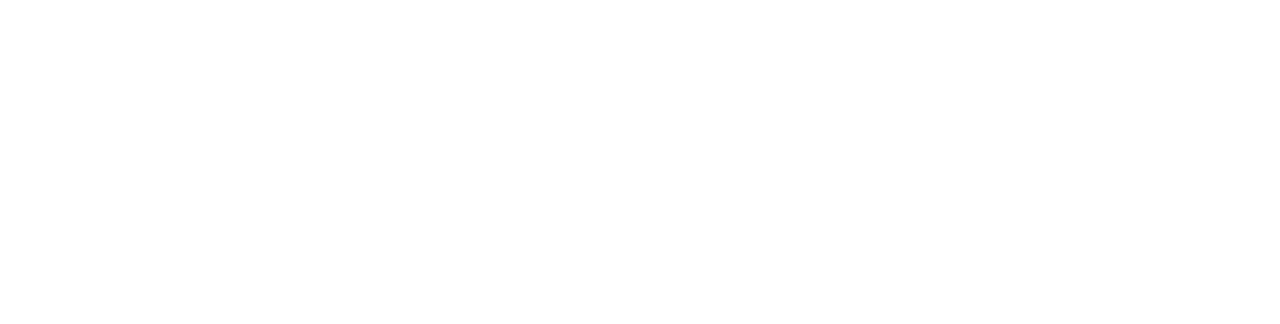
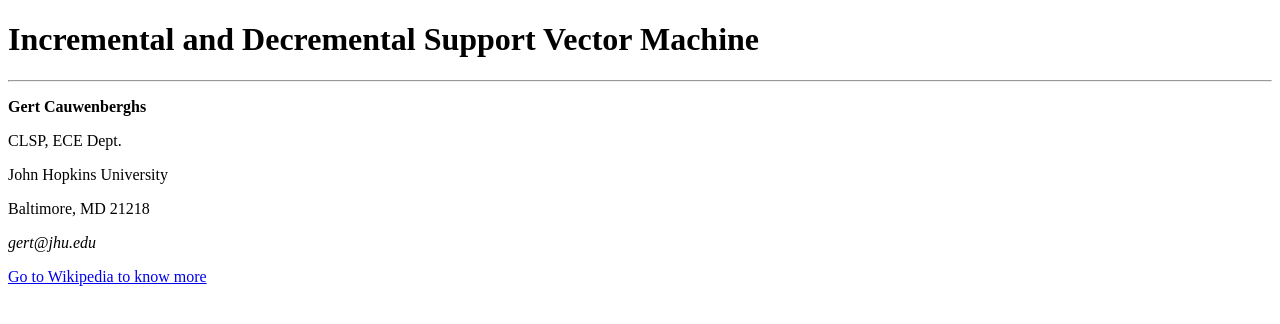
Before and after one commit to matteo-didone/html-lc-paper, a plain HTML site: page index.html in a window 1280 px wide. Drawn offline with Linux system fonts and the light colour scheme.

Commit message:
Adding Section with Professor Information

```diff
--- a/index.html
+++ b/index.html
@@ -8,7 +8,38 @@
     </head>
 
     <body>
+        <!--Main Title-->
+        <header>
+            <h1>
+                Incremental and Decremental Support Vector Machine
+            </h1>
 
+            <!--Add an horizontal rule-->
+            <hr>
+
+            <section>
+                <p><strong>Gert Cauwenberghs</strong></p>
+                <p>CLSP, ECE Dept.</p>
+                <p>John Hopkins University</p>
+                <p>Baltimore, MD 21218</p>
+                <p><em>gert@jhu.edu</em></p>
+            </section>
+
+        </header>
+
+        <main>
+            <section>
+
+            </section>
+
+            <section>
+
+            </section>
+        </main>
+
+        <footer>
+            <a href="https://en.wikipedia.org/wiki/Support_vector_machine">Go to Wikipedia to know more</a>
+        </footer>
     </body>
 
 </html>
```
